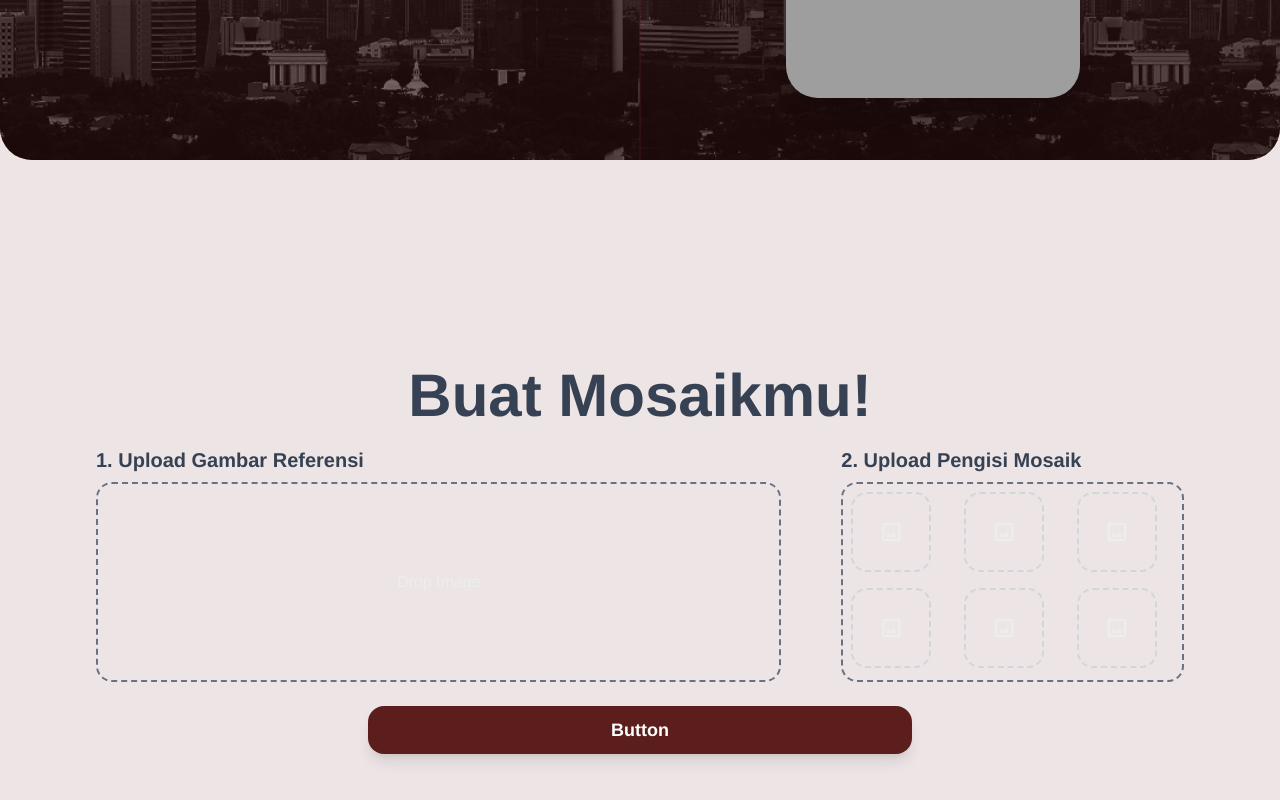
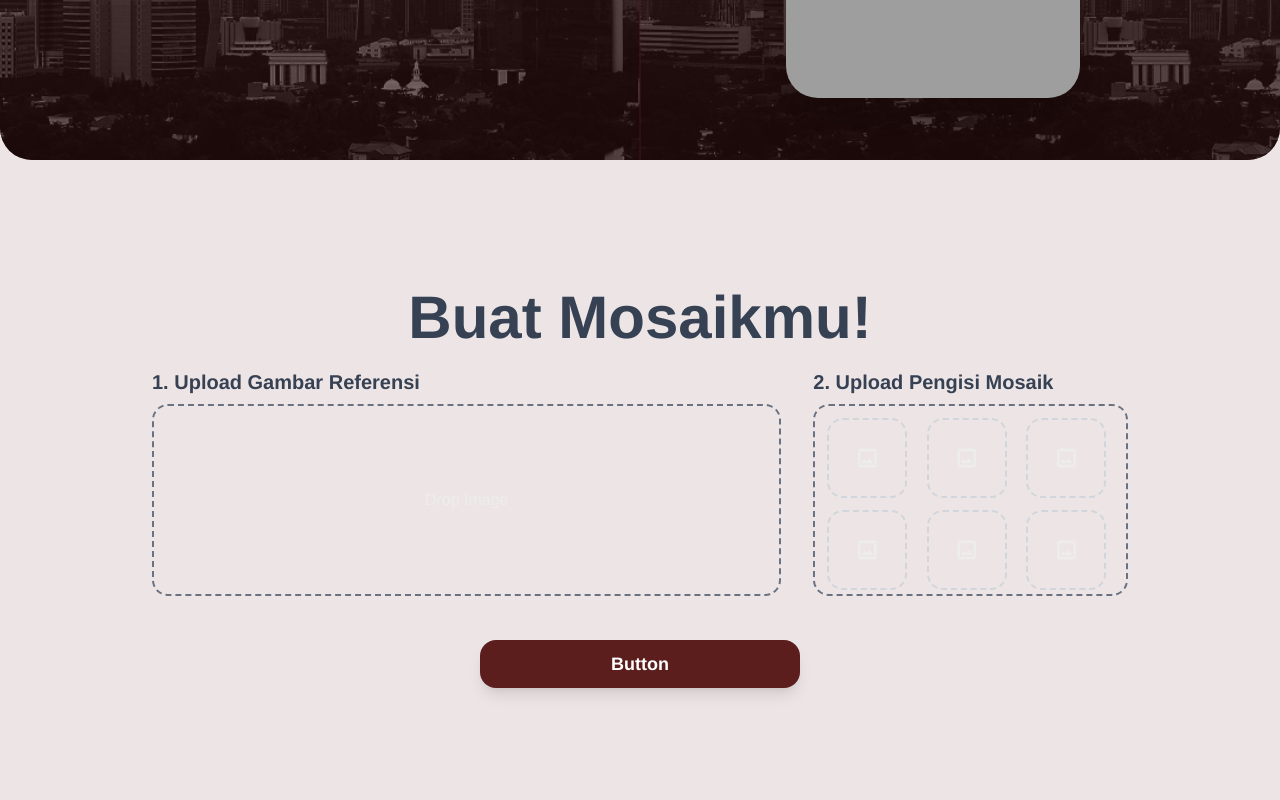
Before and after one commit to RakuToukan/pagowi-app, a Next.js app: page / in a window 1280 px wide. Shown: the part 640-1440 px from the top of the page. Built offline with nearby package versions, Linux system fonts and the light colour scheme; grey boxes are pictures that could not be loaded.

Commit message:
fix layout create-section

```diff
--- a/app/CreateSection.tsx
+++ b/app/CreateSection.tsx
@@ -2,54 +2,50 @@ import React from "react";
 
 const CreateSection = () => {
   return (
-    <section id="create" className="relative h-dvh z-5 bg-secondary">
-      <div className="flex flex-col items-center justify-center p-4 gap-5 mx-20 h-full">
-        <div>
-          <h1 className="text-4xl font-bold text-gray-700 md:text-5xl md:mx-10 lg:text-6xl">
-            Buat Mosaikmu!
-          </h1>
-        </div>
-        <div className="w-full flex flex-col items-center justify-center gap-15 h-fit lg:flex-row">
-          <div id="upload-container" className="w-full h-50 lg:w-2/3">
-            <div className="mb-2 text-xl font-semibold text-gray-700">
-              <h2>1. Upload Gambar Referensi</h2>
-            </div>
-            <div className="border-2 border-dashed border-gray-500 rounded-2xl h-full flex items-center justify-center ">
+    <section
+      id="create"
+      className="relative min-h-dvh z-5 bg-secondary pt-15 lg:pt-20"
+    >
+      <div className="flex flex-col items-center justify-center gap-5 px-6 py-12 mx-auto max-w-5xl h-full">
+        {/* Section Title */}
+        <h1 className="text-4xl font-bold text-gray-700 md:text-5xl lg:text-6xl text-center">
+          Buat Mosaikmu!
+        </h1>
+
+        <div className="w-full flex flex-col items-center gap-8 lg:flex-row lg:items-start">
+          {/* Upload Gambar Referensi */}
+          <div className="w-full lg:w-2/3">
+            <h2 className="mb-2 text-xl font-semibold text-gray-700">
+              1. Upload Gambar Referensi
+            </h2>
+            <div className="border-2 border-dashed border-gray-500 rounded-2xl h-48 flex items-center justify-center">
               Drop Image
             </div>
           </div>
-          <div id="mosaic-container" className="w-full h-50 lg:w-1/3">
-            <div className="mb-2 text-xl font-semibold text-gray-700">
-              <h2>2. Upload Pengisi Mosaik</h2>
-            </div>
-            <div className="grid grid-cols-[repeat(auto-fit,minmax(80px,1fr))] overflow-auto w-full gap-4 border-2 border-dashed border-gray-500 rounded-2xl h-full items-center justify-center p-2">
-              <div className="border-2 border-dashed border-gray-300 fill-secondary rounded-2xl w-20 h-20 flex items-center justify-center">
-                <span className="material-symbols-rounded text-5xl">image</span>
-              </div>
-              <div className="border-2 border-dashed border-gray-300 fill-secondary rounded-2xl w-20 h-20 flex items-center justify-center">
-                <span className="material-symbols-rounded text-5xl">image</span>
-              </div>
-              <div className="border-2 border-dashed border-gray-300 fill-secondary rounded-2xl w-20 h-20 flex items-center justify-center">
-                <span className="material-symbols-rounded text-5xl">image</span>
-              </div>
-              <div className="border-2 border-dashed border-gray-300 fill-secondary rounded-2xl w-20 h-20 flex items-center justify-center">
-                <span className="material-symbols-rounded text-5xl">image</span>
-              </div>
-              <div className="border-2 border-dashed border-gray-300 fill-secondary rounded-2xl w-20 h-20 flex items-center justify-center">
-                <span className="material-symbols-rounded text-5xl">image</span>
-              </div>
-              <div className="border-2 border-dashed border-gray-300 fill-secondary rounded-2xl w-20 h-20 flex items-center justify-center">
-                <span className="material-symbols-rounded text-5xl">image</span>
-              </div>
-              <div className="border-2 border-dashed border-gray-300 fill-secondary rounded-2xl w-20 h-20 flex items-center justify-center">
-                <span className="material-symbols-rounded text-5xl">image</span>
-              </div>
+
+          {/* Upload Pengisi Mosaik */}
+          <div className="w-full lg:w-1/3">
+            <h2 className="mb-2 text-xl font-semibold text-gray-700">
+              2. Upload Pengisi Mosaik
+            </h2>
+            <div className="grid grid-cols-[repeat(auto-fill,minmax(80px,1fr))] gap-3 border-2 border-dashed border-gray-500 rounded-2xl h-48 overflow-auto p-3">
+              {Array.from({ length: 7 }).map((_, i) => (
+                <div
+                  key={i}
+                  className="border-2 border-dashed border-gray-300 rounded-2xl w-20 h-20 flex items-center justify-center"
+                >
+                  <span className="material-symbols-rounded text-5xl">
+                    image
+                  </span>
+                </div>
+              ))}
             </div>
           </div>
         </div>
-        <div className="w-1/2 mt-10 bg-primary shadow-lg flex justify-center items-center rounded-2xl h-12 text-white text-lg font-semibold cursor-pointer">
+
+        <button className="w-full max-w-xs mt-6 bg-primary shadow-lg flex justify-center items-center rounded-2xl h-12 text-white text-lg font-semibold cursor-pointer hover:opacity-90 transition-opacity">
           Button
-        </div>
+        </button>
       </div>
     </section>
   );
--- a/app/layout.tsx
+++ b/app/layout.tsx
@@ -24,7 +24,7 @@ export default function RootLayout({
   children: React.ReactNode;
 }>) {
   return (
-    <html lang="en" bbai-tooltip-injected="true" className="scroll-smooth">
+    <html lang="en" suppressHydrationWarning className="scroll-smooth">
       <body className={`${jakartaSans.variable} antialiased`}>{children}</body>
     </html>
   );
--- a/components/Navbar.tsx
+++ b/components/Navbar.tsx
@@ -1,6 +1,7 @@
 "use client";
 
 import Link from "next/link";
+import Button from "./Button";
 import { useEffect, useRef, useState } from "react";
 
 const Navbar = () => {
@@ -92,7 +93,14 @@ const Navbar = () => {
         </nav>
 
         {/* CTA-Button */}
-        <div className="hidden xl:flex" id="cta"></div>
+        <div
+          className="hidden xl:flex bg-primary hover:bg-secondary transition-colors min-w-40 items-center justify-center rounded-full h-10 px-5 shadow-xl"
+          id="cta"
+        >
+          <Link href="#create" className="text-secondary font-semibold">
+            Buat Mosaikmu!
+          </Link>
+        </div>
       </div>
     </header>
   );
```
